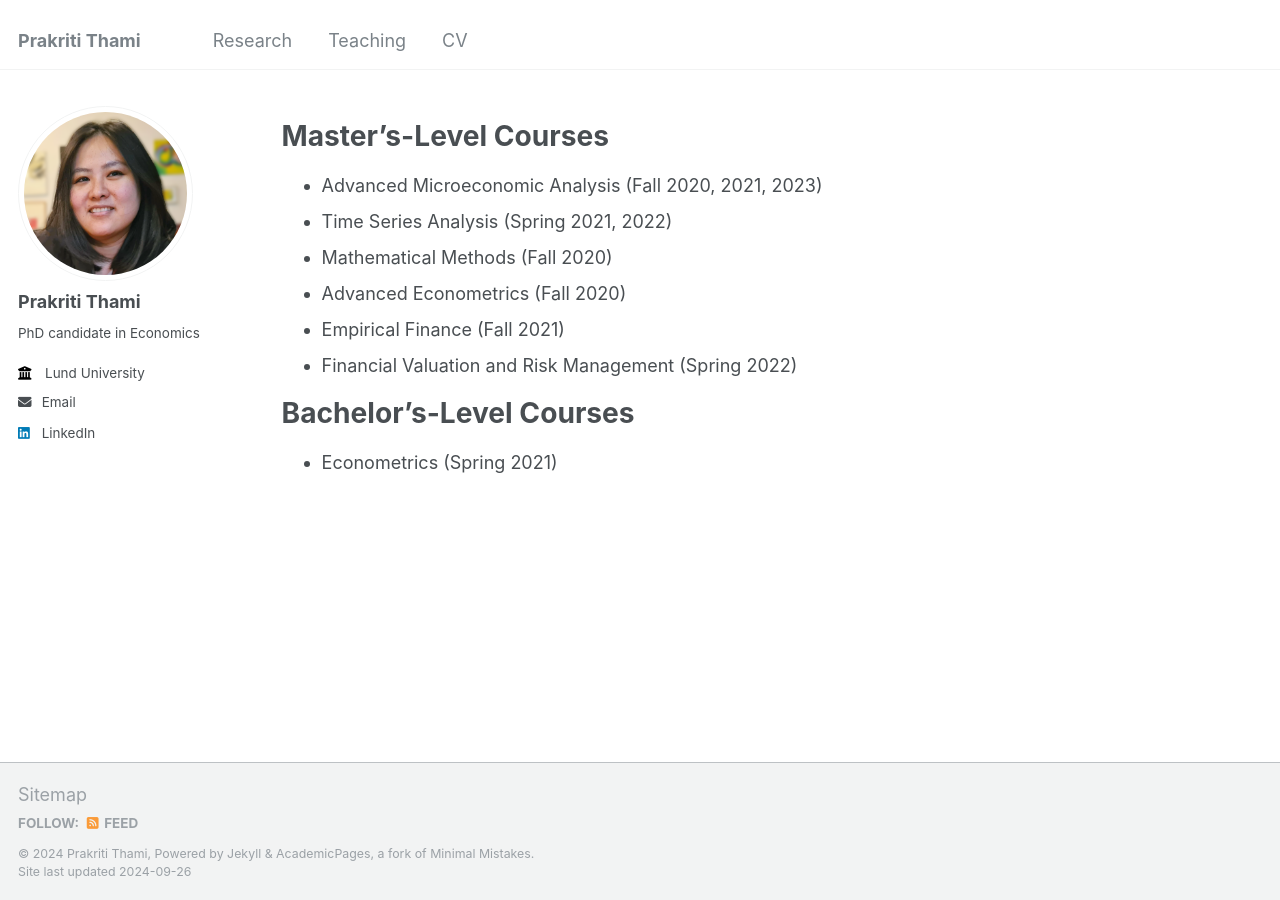
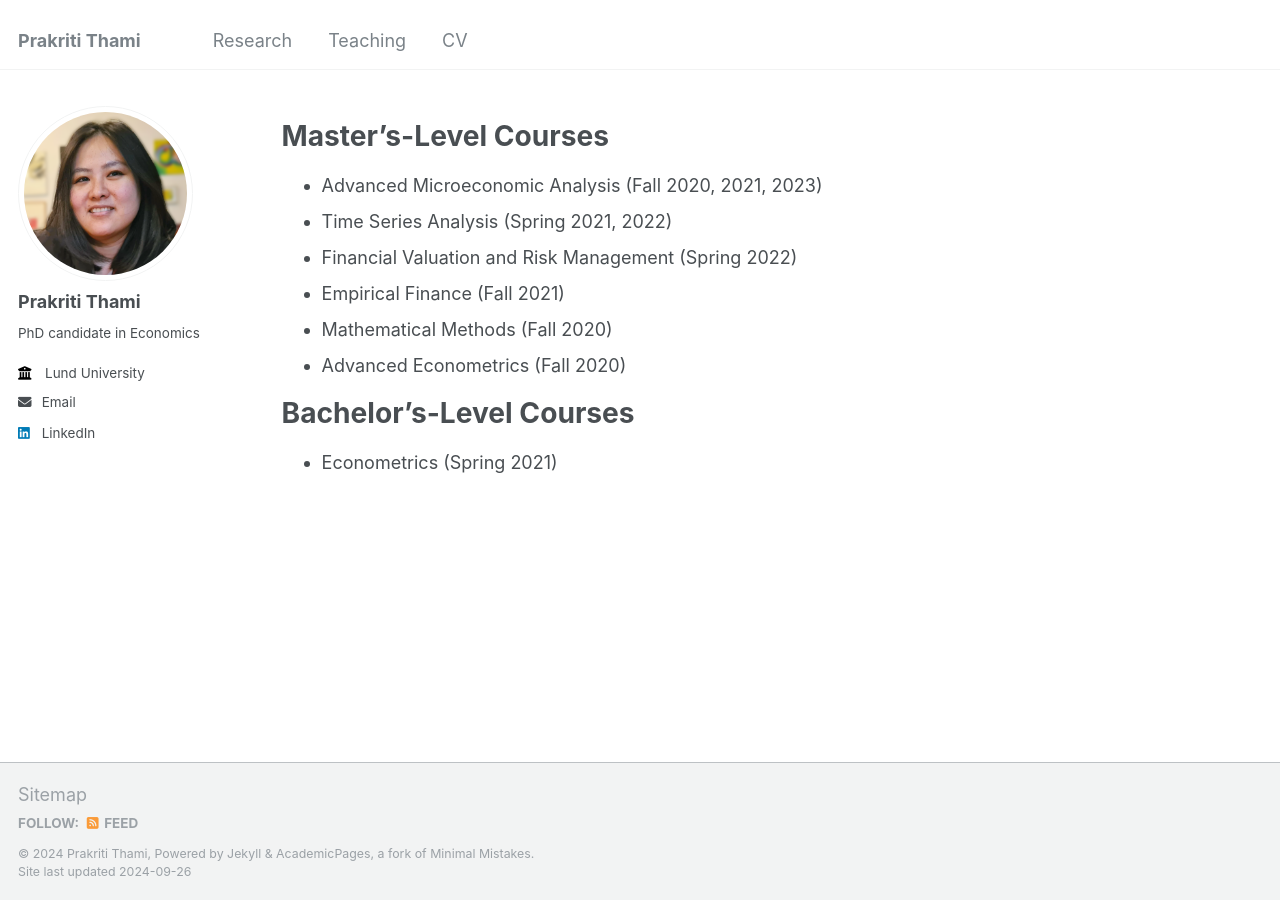
Before and after one commit to prakritithami/prakritithami.github.io, a Jekyll site: the page built from _teaching/courses.md, in a window 1280 px wide. Built offline with Jekyll 4.4.1, drawn with Linux system fonts in a browser that asks for light colours.

```diff
--- a/_teaching/courses.md
+++ b/_teaching/courses.md
@@ -12,10 +12,10 @@ Master's-Level Courses
 
 * Advanced Microeconomic Analysis (Fall 2020, 2021, 2023)
 * Time Series Analysis (Spring 2021, 2022)
+* Financial Valuation and Risk Management (Spring 2022)
+* Empirical Finance (Fall 2021)
 * Mathematical Methods (Fall 2020)
 * Advanced Econometrics (Fall 2020)
-* Empirical Finance (Fall 2021)
-* Financial Valuation and Risk Management (Spring 2022)
 
 Bachelor's-Level Courses
 ======
```
